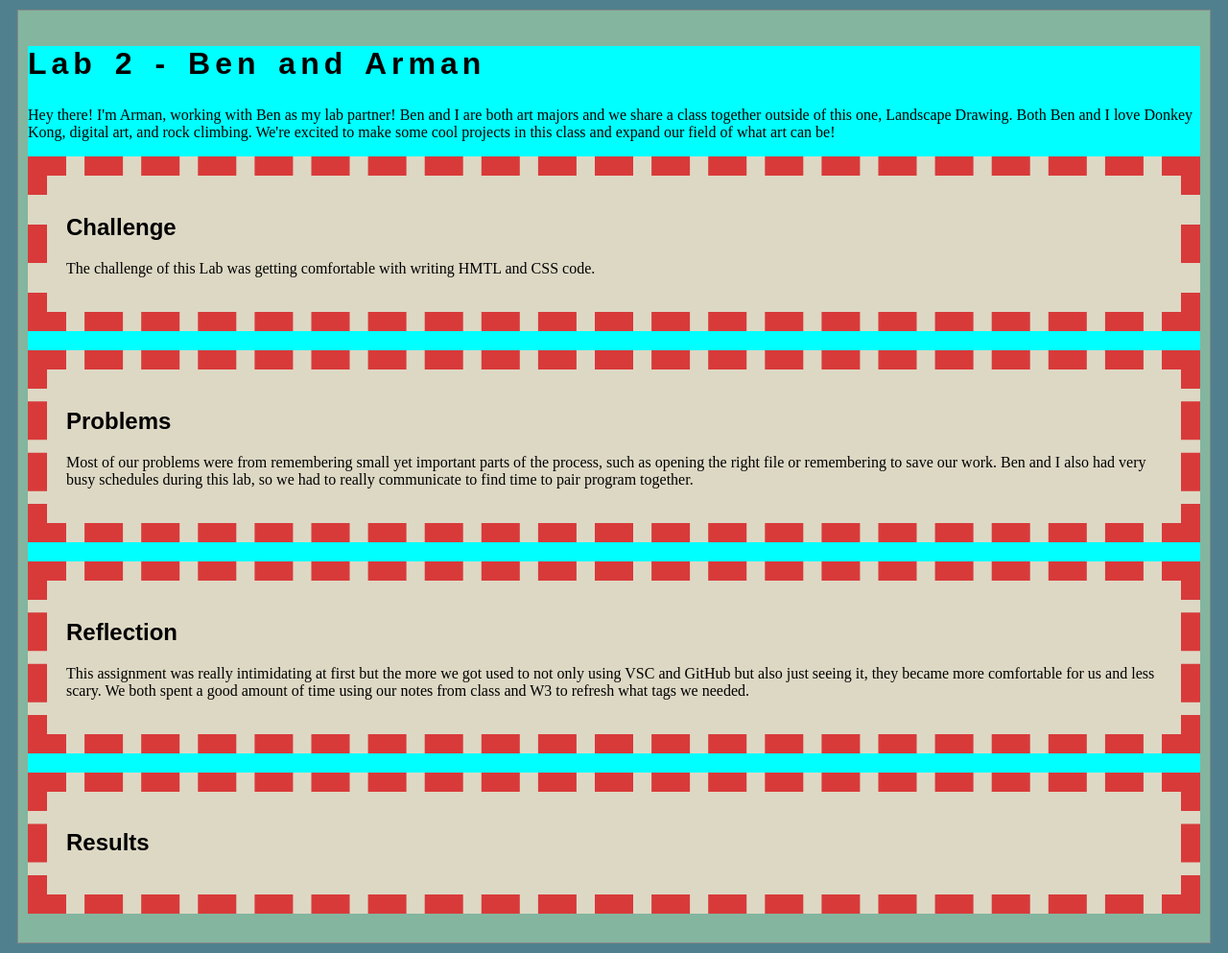
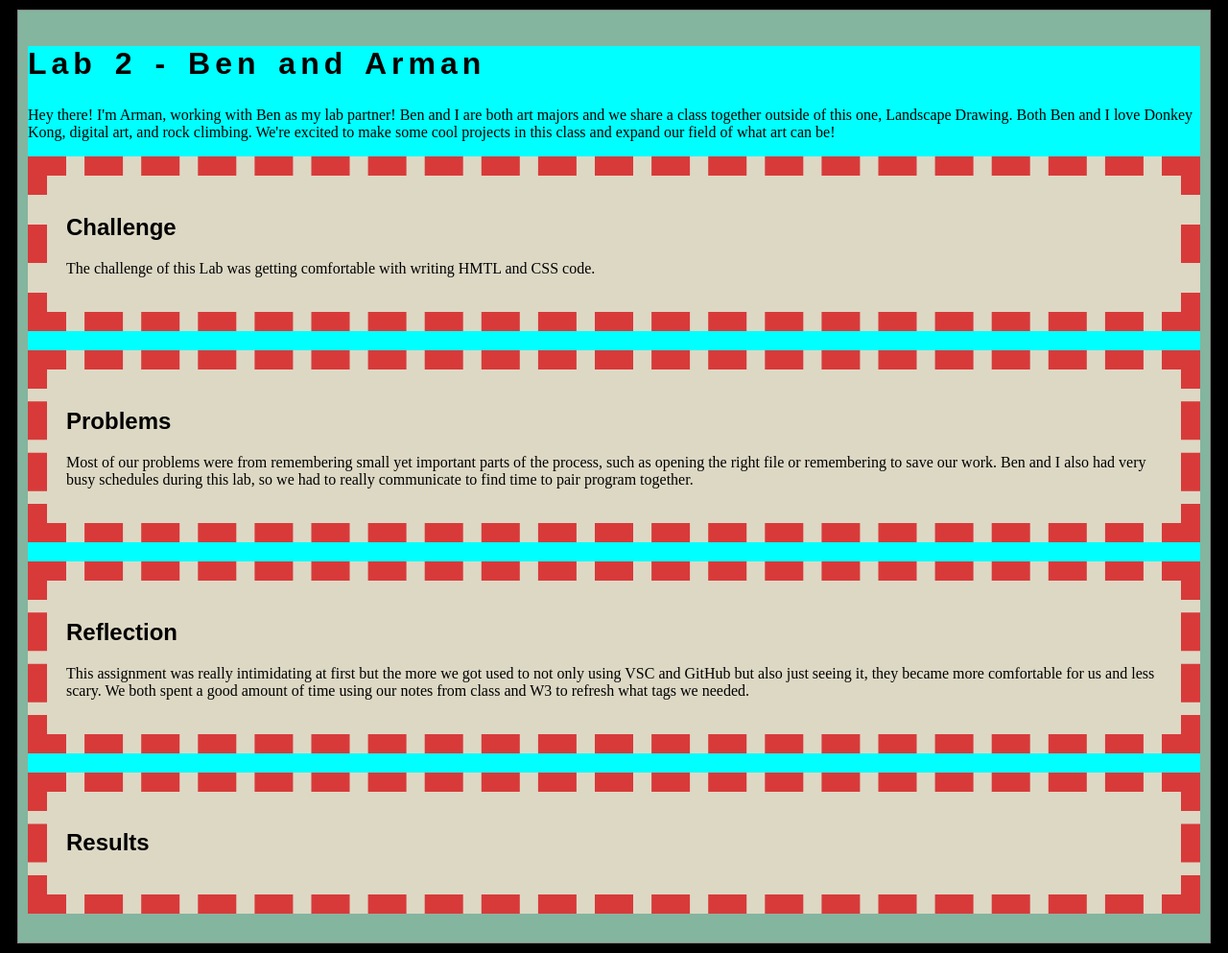
Before and after one commit to armanjmoslehi/art101, a web app: file lab2/index.html in a window 1280 px wide. Shown: the whole page at 96% size. Run offline with its HTML, style and script files only (its server is not run), Linux system fonts and the light colour scheme.

Commit message:
Update lab.css

```diff
--- a/lab2/css/lab.css
+++ b/lab2/css/lab.css
@@ -13,3 +13,7 @@ section {
 
 
 }
+
+body {
+  background-color: black;
+}
```
